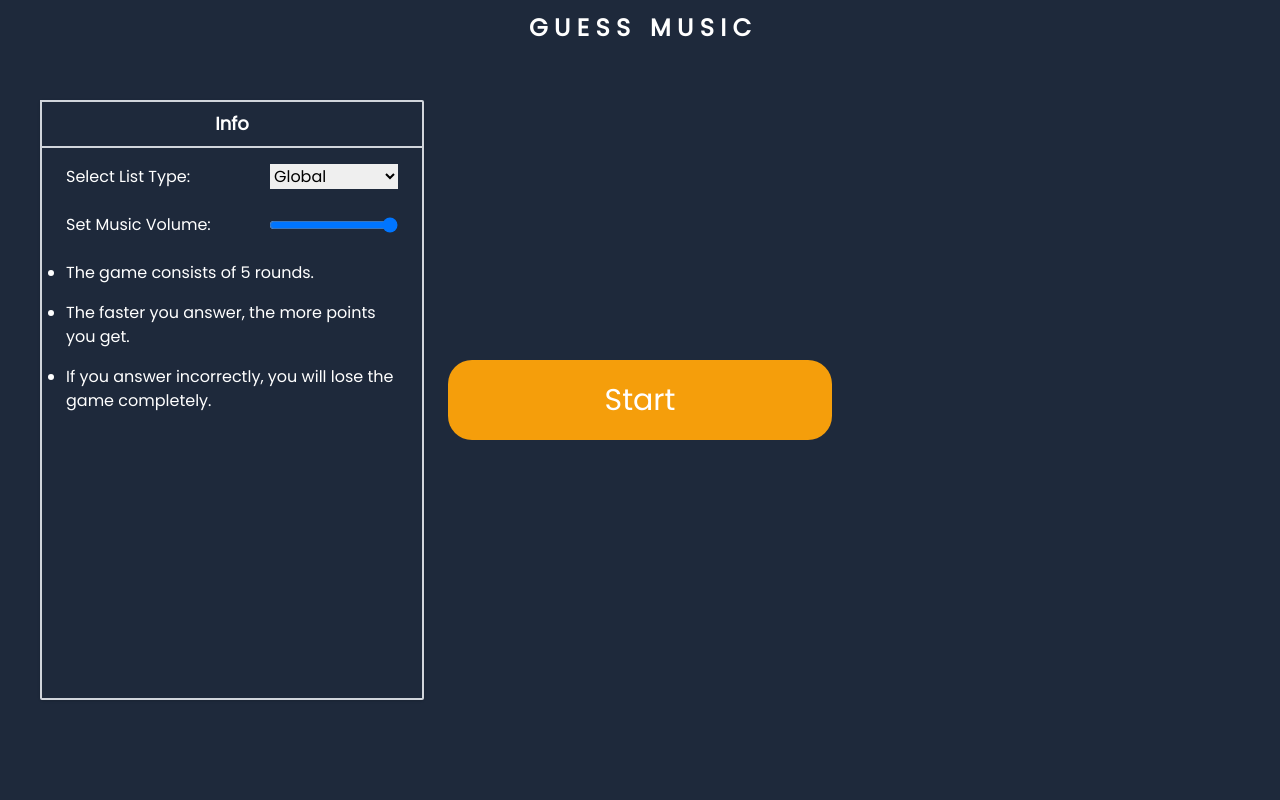
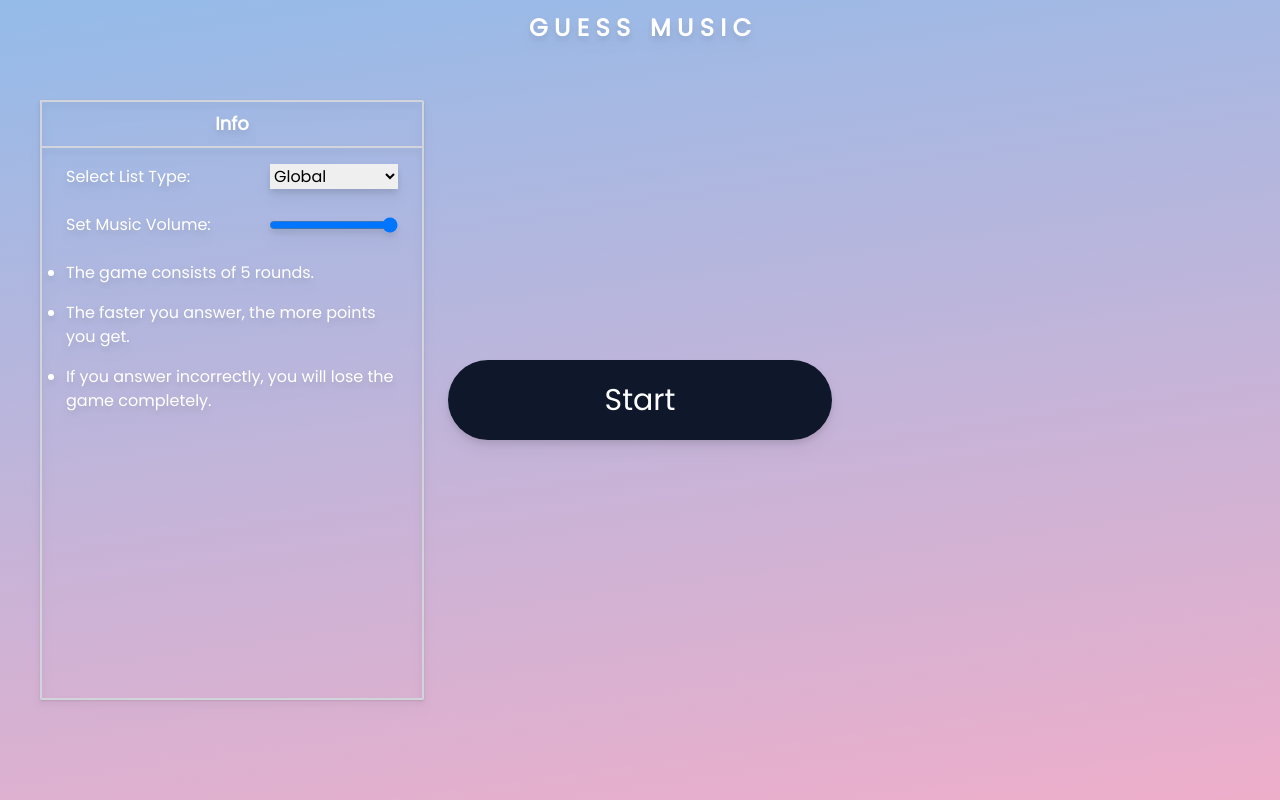
Before and after one commit to Gosmacx/guess-music, a React (Vite) app in the folder client/: page / in a window 1280 px wide. Built offline with nearby package versions, Linux system fonts and the light colour scheme.

Commit message:
Change UI colors

```diff
--- a/client/index.html
+++ b/client/index.html
@@ -7,7 +7,7 @@
     <link href='https://fonts.googleapis.com/css?family=Poppins' rel='stylesheet'>
     <title>Guess Music</title>
   </head>
-  <body style="font-family: 'Poppins';" class="bg-slate-800 px-4 md:px-0 " >
+  <body style="font-family: 'Poppins';" class=" px-4 md:px-0 " >
     <div id="root"></div>
     <script type="module" src="/src/main.tsx"></script>
   </body>
--- a/client/src/assets/index.css
+++ b/client/src/assets/index.css
@@ -1,3 +1,8 @@
 @tailwind base;
 @tailwind components;
 @tailwind utilities;
+
+body {
+    background: rgb(238,174,202);
+    background: linear-gradient(352deg, rgba(238,174,202,1) 0%, rgba(148,187,233,1) 100%);
+}
--- a/client/src/components/Alert.tsx
+++ b/client/src/components/Alert.tsx
@@ -18,10 +18,10 @@ export default function name({ point, alert, toggleAlert, setPoint }: Alert) {
     return (
         <div className="w-full h-screen bg-black bg-opacity-70 flex items-center justify-center absolute" >
             <div className="w-96 h-44 bg-white rounded gap-3 flex items-center justify-center relative " >
-                <span onClick={resetPoint} className="absolute top-1 right-2 cursor-pointer text-xl w-8 h-8 bg-amber-500 rounded-full flex items-center justify-center text-white " >X</span>
+                <span onClick={resetPoint} className="absolute top-1 right-2 cursor-pointer text-xl w-8 h-8 bg-slate-900 rounded-full flex items-center justify-center text-white " >X</span>
                 {point ?
                     <div>
-                        <span className="font-semibold text-4xl text-amber-500" > {point} </span>
+                        <span className="font-semibold text-4xl text-slate-900" > {point} </span>
                         <span className="font-semibold text-4xl" >Point 🎉</span>
                     </div> :
                     <span className="font-semibold text-4xl" >You Lost 😔</span>
--- a/client/src/components/Game.tsx
+++ b/client/src/components/Game.tsx
@@ -23,8 +23,6 @@ export default function App(
             return;
         }
 
-        // music.src = question.songs
-
         const timer = setInterval(() => {
             setCountdown(countdown - 1)
         }, 1000);
@@ -44,7 +42,7 @@ export default function App(
     return (
         <div className="w-full h-screen flex items-center justify-center" >
             {countdown ?
-                <span className='font-semibold text-9xl text-white ' > { countdown } </span> :
+                <span className='font-semibold text-9xl text-white drop-shadow-lg ' > { countdown } </span> :
                 <div className='flex flex-col items-cener justify-center gap-5 ' >
 
                     {
--- a/client/src/components/Option.tsx
+++ b/client/src/components/Option.tsx
@@ -8,8 +8,8 @@ type Option = {
 export default function App({ song, selectOption } : Option) {
 
     return (
-        <button onClick={() => selectOption(song)} className='w-96 h-16 bg-gray-100 rounded-3xl shadow shadow-black transition-all hover:bg-gray-300 active:scale-90 flex items-center justify-between px-6 ' >
-            <span className='text-amber-500 font-semibold overflow-hidden text-ellipsis whitespace-nowrap ' > { song.title } - { song.artist } </span>
+        <button onClick={() => selectOption(song)} className='w-96 h-16 bg-gray-100 rounded-full drop-shadow-lg transition-all hover:bg-gray-300 active:scale-90 flex items-center justify-between px-6 ' >
+            <span className='text-slate-900 font-semibold overflow-hidden text-ellipsis whitespace-nowrap ' > { song.title } - { song.artist } </span>
             <img src={song.image} width="60" className='rounded-xl' />
         </button>
     )
--- a/client/src/components/Start.tsx
+++ b/client/src/components/Start.tsx
@@ -8,7 +8,7 @@ export default function App({ game, startGame }: Start) {
     return (
         <section className='text-white self-center min-h-full w-full flex items-center justify-center' >
             <div className="flex items-center relative justify-center" >
-                <button onClick={() => startGame(true)} className="h-20 flex gap-5 items-center justify-center w-96 bg-amber-500 transition-all hover:bg-amber-400 rounded-3xl" >
+                <button onClick={() => startGame(true)} className="h-20 flex gap-5 drop-shadow-lg items-center justify-center w-96 bg-slate-900 transition-all hover:bg-slate-800 rounded-full" >
                     <span className="text-3xl " >Start</span>
                 </button>
             </div>
--- a/client/src/components/Table.tsx
+++ b/client/src/components/Table.tsx
@@ -1,4 +1,4 @@
-import { Dispatch, SetStateAction, useEffect } from 'react'
+import { Dispatch, SetStateAction } from 'react'
 
 type Table = {
     game: boolean,
@@ -10,7 +10,7 @@ export default function App({ game, setType, music }: Table) {
 
     if (game) return <></>
     return (
-        <section className='h-3/4 w-96 border-2 border-gray-300 text-white md:absolute left-10 flex items-center flex-col rounded-sm rounded-tl-none shadow ' >
+        <section className='h-3/4 w-96 border-2 border-gray-300 drop-shadow-lg text-white md:absolute left-10 flex items-center flex-col rounded-sm rounded-tl-none shadow ' >
             <h1 className='text-lg font-semibold py-2 border-b-2 border-gray-300 w-full text-center ' >Info</h1>
 
             <div className='grow w-full flex flex-col items-center overflow-y-auto px-6 pt-4 gap-6 ' >
--- a/client/src/pages/App.tsx
+++ b/client/src/pages/App.tsx
@@ -69,14 +69,14 @@ function App() {
 
   return (
     <div className="w-full h-screen flex items-center justify-center flex-col md:flex-row bg-fixed ">
-      <div className='text-white font-semibold text-2xl absolute w-full top-3 text-center flex gap-5 items-center justify-center' >
+      <div className='text-white font-semibold text-2xl absolute drop-shadow-lg w-full top-3 text-center flex gap-5 items-center justify-center' >
         <span>G U E S S</span>
         <span>M U S I C</span>
       </div>
 
       {/* Game Start Screen */}
       {loading ?
-        <div className='w-14 h-14 animate-spin rounded-full border-t-2 border-amber-500 ' ></div> :
+        <div className='w-14 h-14 animate-spin rounded-full border-t-2 border-slate-900 ' ></div> :
         <Start game={game} startGame={startGame} />
       }
 
```
